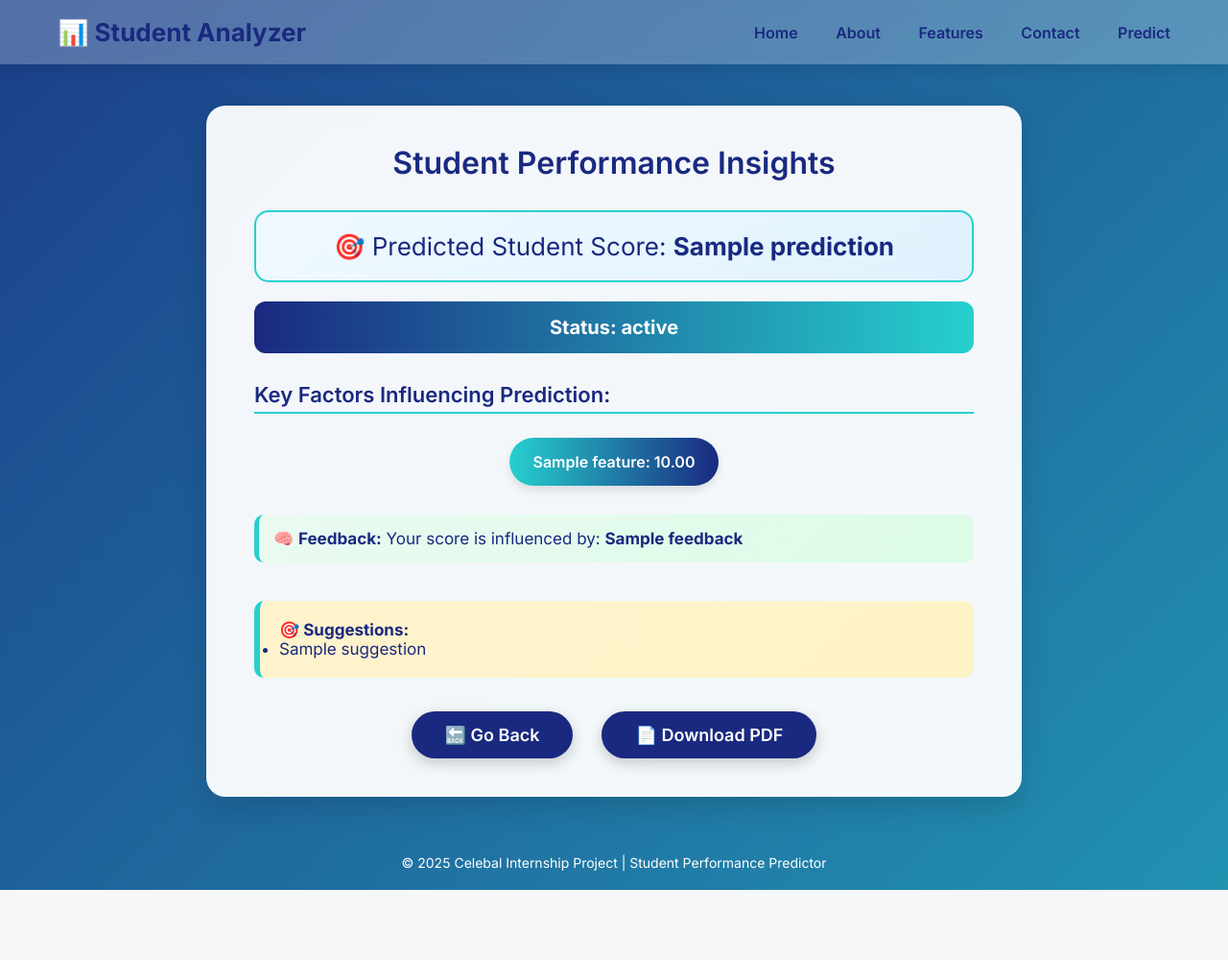
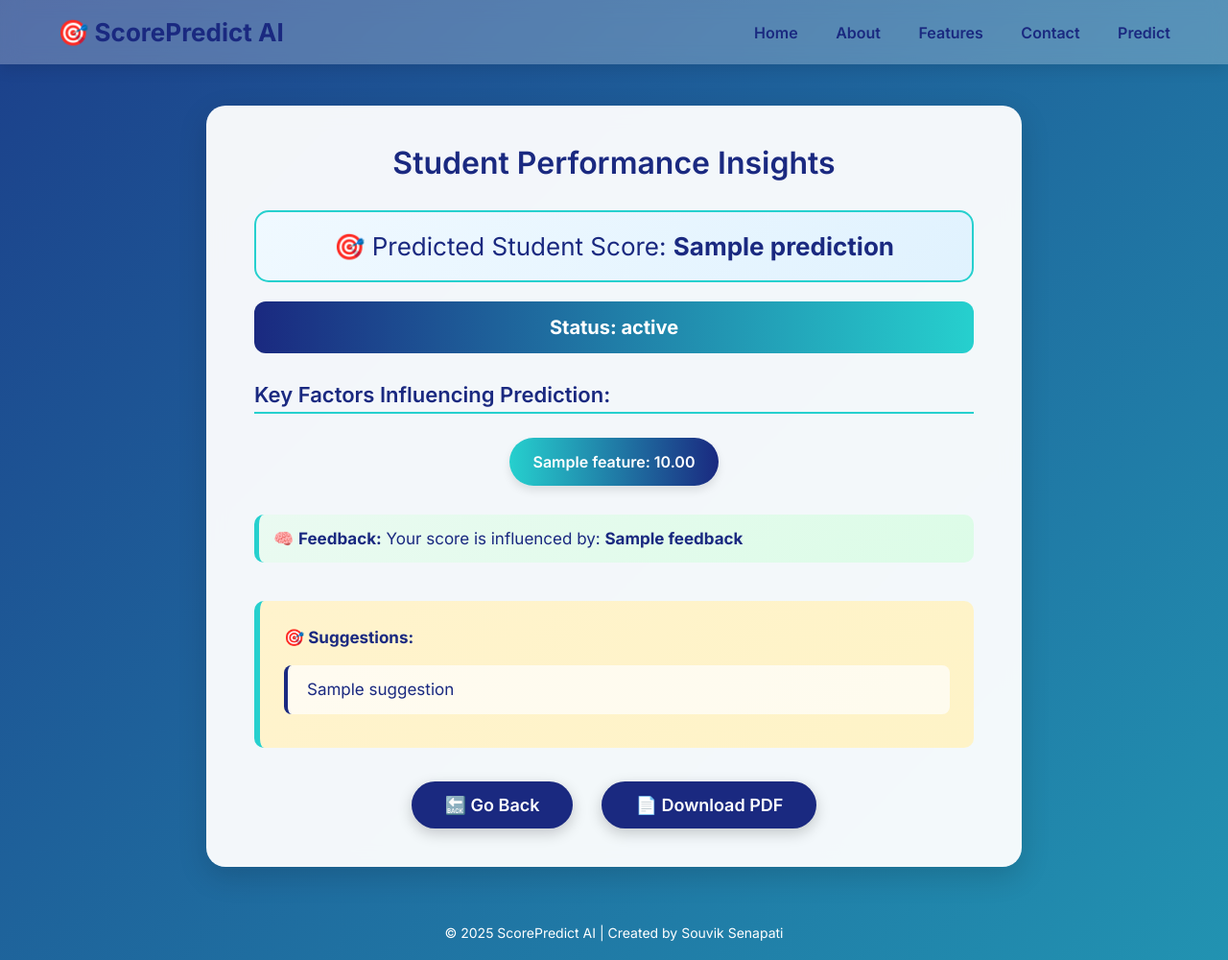
Before and after one commit to souviksenapati/Celebal-Summer-Internship-2025, a Flask app: template Student_Exam_Score_Prediction/templates/result.html in a window 1280 px wide. Shown: the whole page at 96% size. Before the commit the page ends 927 px from the top, so only its background shows below. Run offline with Flask 3, Linux system fonts and the light colour scheme; the template is opened without the code that fills it: most values are stand-ins (such as "Sample title", 1, 10 or a date in 2020); parts of the project's set-up code (start-up, migrations or seed data) failed here and were passed over; some libraries are stand-ins or nearby versions.

Commit message:
Updated name

```diff
--- a/Student_Exam_Score_Prediction/requirements.txt
+++ b/Student_Exam_Score_Prediction/requirements.txt
@@ -7,3 +7,4 @@ scikit-learn
 shap
 matplotlib
 joblib
+pip
--- a/Student_Exam_Score_Prediction/static/result.css
+++ b/Student_Exam_Score_Prediction/static/result.css
@@ -114,12 +114,29 @@ h3 {
 
 .suggestion-box {
     background: linear-gradient(135deg, #fff3cd, #fef3c7);
-    padding: 20px;
+    padding: 25px;
     border-left: 6px solid #26D0CE;
     margin-top: 40px;
     border-radius: 10px;
     font-size: 17px;
     color: #1A2980;
+    line-height: 1.6;
+}
+
+.suggestion-box ul {
+    margin: 15px 0 0 0;
+    padding-left: 0;
+    list-style: none;
+}
+
+.suggestion-box li {
+    margin: 10px 0;
+    padding: 12px 20px;
+    background: rgba(255, 255, 255, 0.7);
+    border-radius: 8px;
+    border-left: 4px solid #1A2980;
+    font-weight: 500;
+    text-align: left;
 }
 
 .feedback-line {
--- a/Student_Exam_Score_Prediction/templates/predictor.html
+++ b/Student_Exam_Score_Prediction/templates/predictor.html
@@ -2,14 +2,14 @@
 <html lang="en">
 <head>
     <meta charset="UTF-8">
-    <title>Student Score Predictor</title>
+    <title>ScorePredict AI - Student Score Predictor</title>
     <link href="https://fonts.googleapis.com/css2?family=Inter:wght@400;600;700&display=swap" rel="stylesheet">
     <link rel="stylesheet" href="static/predictor.css" />
 </head>
 <body>
 
 <nav>
-    <div class="logo">📊 Student Analyzer</div>
+    <div class="logo">🎯 ScorePredict AI</div>
     <div>
         <a href="/">Home</a>
         <a href="/#about">About</a>
@@ -113,7 +113,7 @@
         <button class="submit-btn" type="submit">🚀 Predict Score</button>
     </form>
 
-    <footer>© 2025 Celebal Internship Project | Student Performance Predictor</footer>
+    <footer>© 2025 ScorePredict AI | Created by Souvik Senapati</footer>
 </div>
 
 <script>
--- a/Student_Exam_Score_Prediction/templates/result.html
+++ b/Student_Exam_Score_Prediction/templates/result.html
@@ -2,7 +2,7 @@
 <html lang="en">
 <head>
     <meta charset="UTF-8">
-    <title>Student Performance Insights</title>
+    <title>ScorePredict AI - Performance Insights</title>
     <link href="https://fonts.googleapis.com/css2?family=Inter:wght@400;600;700&display=swap" rel="stylesheet">
     <link rel="stylesheet" href="static/result.css" />
     <style>
@@ -14,7 +14,7 @@
 <body>
 
 <nav>
-    <div class="logo">📊 Student Analyzer</div>
+    <div class="logo">🎯 ScorePredict AI</div>
     <div>
         <a href="/">Home</a>
         <a href="/#about">About</a>
@@ -64,7 +64,7 @@
     </div>
 </div>
 
-<footer>© 2025 Celebal Internship Project | Student Performance Predictor</footer>
+<footer>© 2025 ScorePredict AI | Created by Souvik Senapati</footer>
 
 <script src="https://cdnjs.cloudflare.com/ajax/libs/html2canvas/1.4.1/html2canvas.min.js"></script>
 <script src="https://cdnjs.cloudflare.com/ajax/libs/jspdf/2.5.1/jspdf.umd.min.js"></script>
```
Also changed, not shown: Student_Exam_Score_Prediction/templates/index.html (+5 -5 lines).
